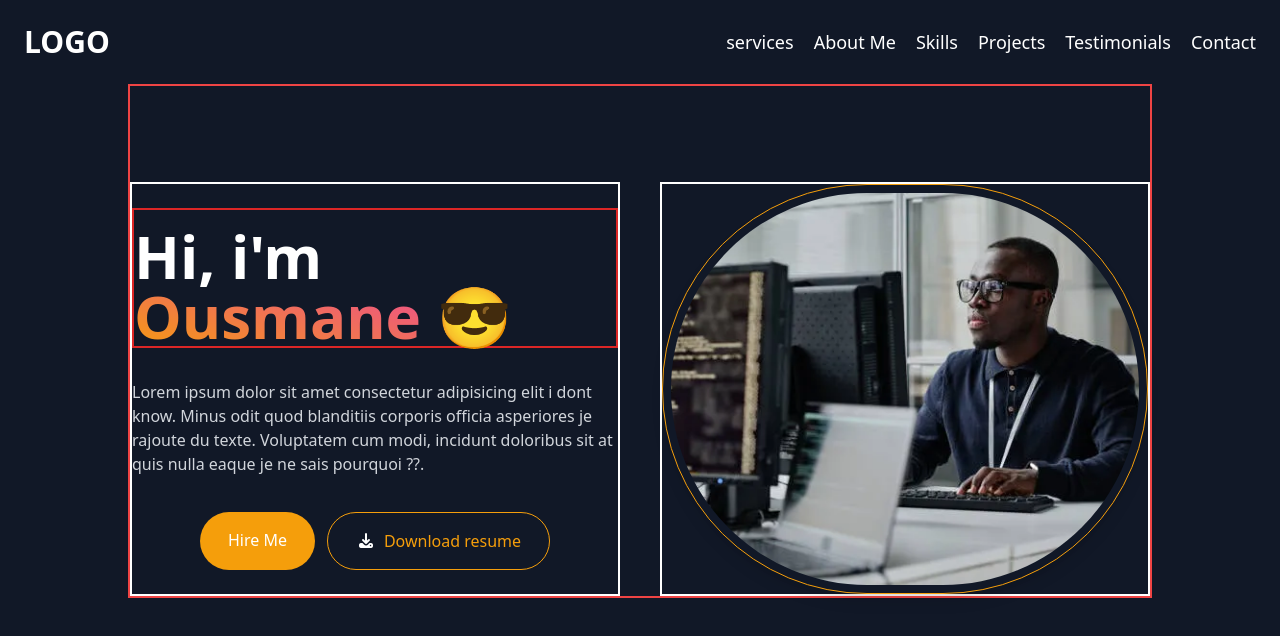
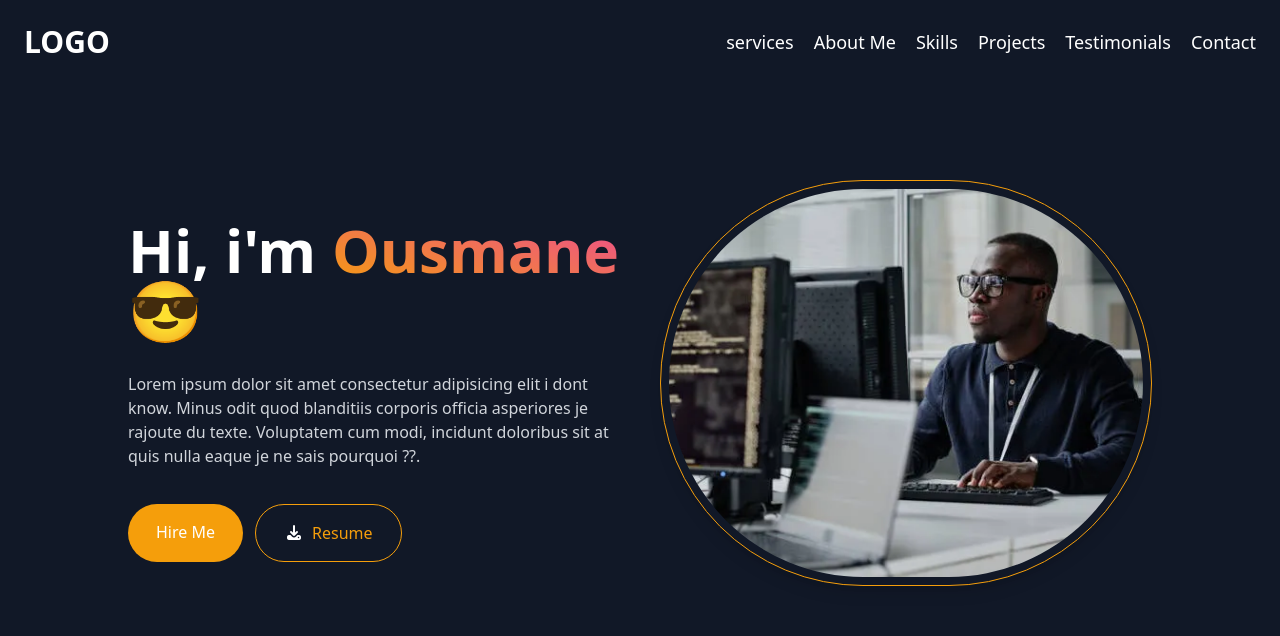
Before and after one commit to Oussou-3RV/monPortfolio, a Vue app: page / in a window 1280 px wide. Shown: the top 636 px of the page. Built offline with nearby package versions, Linux system fonts and the light colour scheme.

Commit message:
header mis à niveau

```diff
--- a/src/components/heroSection.vue
+++ b/src/components/heroSection.vue
@@ -5,11 +5,11 @@
             <div class="h-20 w-3/5 bg-grandient-to-r from-[#670ccf] opacity-40 blur-2xl"></div>
         </div> -->
 
-        <div class="w-full px-5 sm:px-8 md:px-12 lg:px-8 max-w-screen-lg lg:max-w-[85%] mx-auto relative">
-            <div class="grid lg:grid-cols-2 gap-10 xl:gap-15 pt-24 relative border-2 border-red-500">
-                <div class="lg:py-6 border-2 border-white">
-                    <div class="text-center lg:text-left border-2 border-red-600">
-                        <h1 class="pt-4 text-white font-bold text-4xl md:text-5xl lg:text-6xl">
+        <div class="w-full px-5 sm:px-8 md:px-12 lg:px-8 max-w-screen-lg lg:max-w-[85%] mx-auto relative ">
+            <div class="grid lg:grid-cols-2 gap-10 xl:gap-15 pt-24 relative">
+                <div class="lg:py-6 ">
+                    <div class="text-center lg:text-left ">
+                        <h1 class="pt-4 text-white font-bold text-5xl lg:text-6xl">
                             Hi, i'm <span class="text-transparent bg-clip-text bg-gradient-to-tr from-primary to-pink-500">Ousmane</span> 😎
                         </h1>
                     </div>
@@ -18,7 +18,7 @@
                          Minus odit quod blanditiis corporis officia asperiores je rajoute du texte.
                         Voluptatem cum modi, incidunt doloribus sit at quis nulla eaque je ne sais pourquoi ??.
                     </p>
-                    <div class="flex flex-col justify-center gap-3 pt-9 md:flex-row md:w-full">
+                    <div class="flex flex-col gap-3 pt-9 md:flex-row md:w-full max-lg:justify-center ">
                         <!-- Bouton Hire Me -->
                         <button
                             class="bg-primary px-6 md:px-7 py-4 rounded-full relative group w-full md:w-max flex justify-center transition-all duration-300 hover:bg-primary/80 hover:-translate-y-1">
@@ -31,13 +31,12 @@
                             <div class="flex items-center gap-2">
                                 <i class="fa-solid fa-download" style="color: white;"></i>
                                 <a href="/resume.pdf" download="resume.pdf"
-                                    class="text-primary transition-colors duration-300 group-hover:text-white">Download
-                                    resume</a>
+                                    class="text-primary transition-colors duration-300 group-hover:text-white">Resume</a>
                             </div>
                         </button>
                     </div>
                 </div>
-                <div class="md:flex lg:h-full border-2 border-white">
+                <div class="md:flex lg:h-full ">
                     <div class="flex w-full min-h-96 lg:min-h-[none] lg:w-full lg:h-full justify-center relative">
                         <div></div>
                         <div class="absolute h-full z-10 p-2 -translate-y-1/2 top-1/2 rounded-full shadow-lg border border-primary    ">
--- a/src/components/navBar.vue
+++ b/src/components/navBar.vue
@@ -4,7 +4,7 @@
 
         <!-- Mobile Toggle Button -->
         <div class="md:hidden z-30">
-            <button type="button" class="block focus:outline-none" @click="isMenuOpen = !isMenuOpen">
+            <button type="button" class="block focus:outline-none " @click="isMenuOpen = !isMenuOpen">
                 <span v-if="isMenuOpen" class="text-5xl close">
                     <i class="fa-solid fa-xmark" style="color: #fafafa; font-size: 2.3rem;"></i>
                 </span>
```
